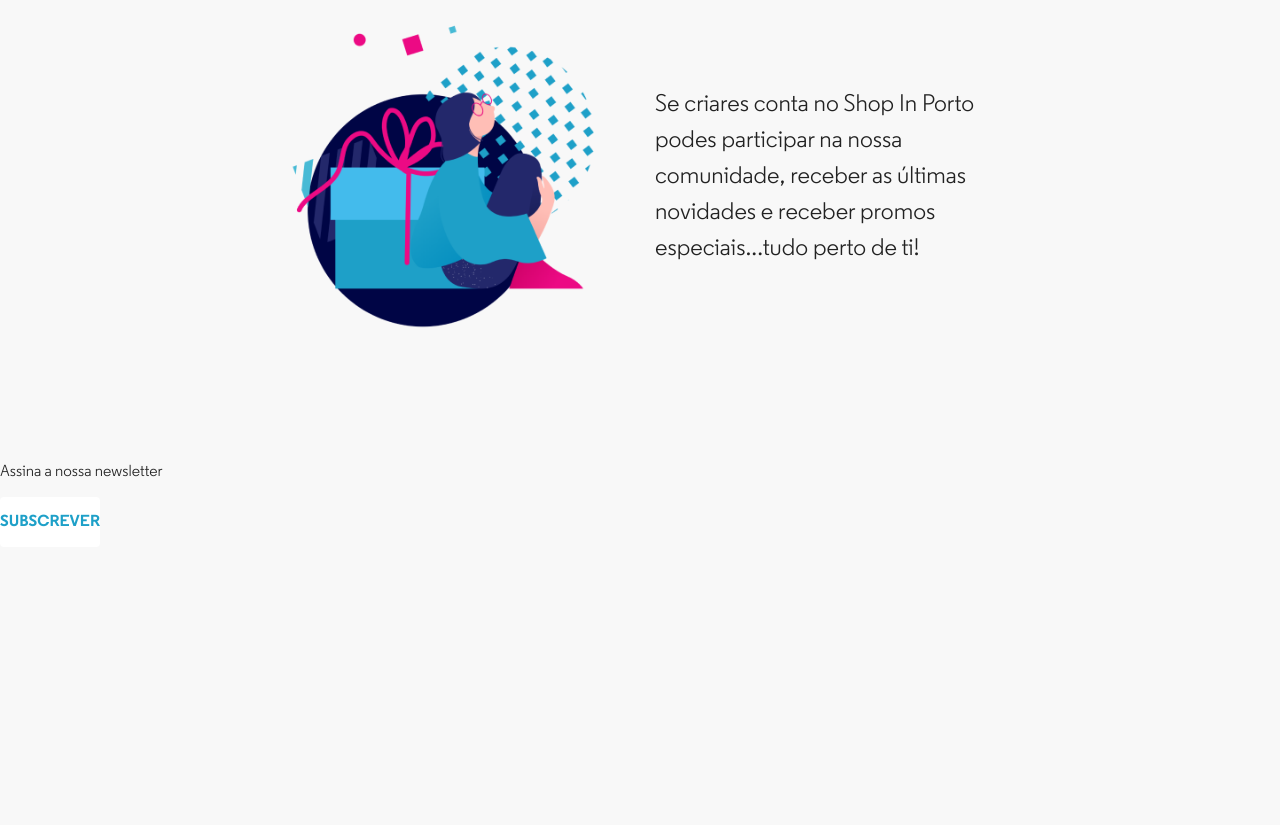
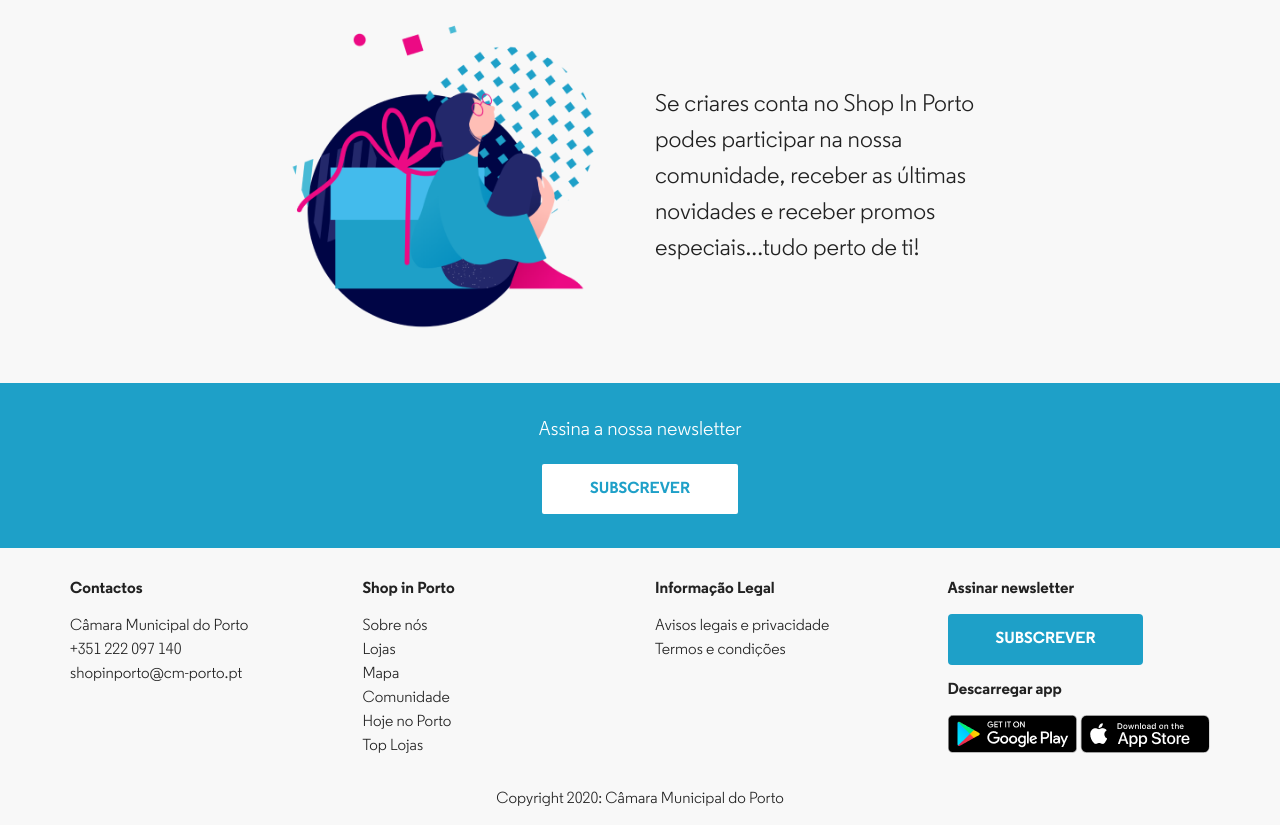
Before and after one commit to luispsousa/projecto360-grupo6, a website: page client/signup.html in a window 1280 px wide. Shown: the part 697-1522 px from the top of the page. Before the commit the page ends 1244 px from the top, so only its background shows below. Drawn offline with Linux system fonts and the light colour scheme.

Commit message:
signup page done

```diff
--- a/client/scss/_footer.scss
+++ b/client/scss/_footer.scss
@@ -0,0 +1,37 @@
+#footer {
+  display: none;
+
+  @media(min-width: $tablet){
+    display: block;
+  }
+
+  .footer-newsletter {
+    background: $primary;
+    flex-direction: column;
+    justify-content: center;
+    align-items: center;
+    padding: 1rem 0 2rem;
+
+    p {
+      color: $white;
+      font-size: 20px;
+    }
+  }
+
+  .footer-links {
+    justify-content: center;
+    margin-top: 1rem;
+
+    h3 {
+      font-weight: bold;
+      font-size: 16px;
+    }
+
+    ul {
+      list-style-type: none;
+      padding: 0;
+      font-size: 16px;
+      line-height: 24px;
+    }
+  }
+}
--- a/client/scss/_grid.scss
+++ b/client/scss/_grid.scss
@@ -2,7 +2,7 @@
     width: $gridwidth;
 }
 .gridrow{
-    width: $gridwidth;
+    width: $gridwidtht;
     margin: 0 auto;
     @media(min-width: $tablet){
         width: $gridwidtht;
--- a/client/scss/_navbar.scss
+++ b/client/scss/_navbar.scss
@@ -1,4 +1,4 @@
-.navbar {
+#navbar {
   background-color: $primary;
   height: 100px;
   text-align: center;
--- a/client/scss/_signup.scss
+++ b/client/scss/_signup.scss
@@ -75,6 +75,7 @@
   .external-signup {
     flex-direction: column;
     align-items: center;
+    margin-bottom: 2rem;
 
     .btn-facebook {
       background: $facebook!important;
@@ -91,8 +92,13 @@
   }
 
   .container-intro {
-    margin-top: 2rem;
+    margin-bottom: 2rem;
     align-items: center;
+    display: none;
+
+    @media(min-width: $tablet){
+      display: flex;
+    }
 
     img {
       max-width: 100%;
--- a/client/scss/_variables.scss
+++ b/client/scss/_variables.scss
@@ -37,7 +37,7 @@
 $gridcolumns: 12;
 $gridgutter: 30px;
 
-$gridwidth: 90%;
+$gridwidth: 100%;
 $gridwidtht: 90%;
 $gridwidthd: $desktop - $gridgutter;
 
--- a/client/scss/styles.scss
+++ b/client/scss/styles.scss
@@ -20,9 +20,14 @@
   background-color: $background;
 }
 
-//TODO - MEDIA QUERY
-main {
+body {
+  /* Margin because of the fixed navigations in mobile */
   margin: 7rem 0;
+
+  @media(min-width: $tablet){
+    margin-top: 7rem;
+    margin-bottom: 0;
+  }
 }
 
 a {
@@ -36,7 +41,8 @@
   font-size: 16px;
   font-weight: bold;
   text-transform: uppercase;
-  padding: 1rem 0;
+  padding: 1rem 3rem;
+  cursor: pointer;
 }
 
 .btn-primary {
@@ -47,4 +53,5 @@
 .btn-secondary {
   background: $white;
   color: $primary;
+  border: 2px solid #1EA0C8;
 }
--- a/client/signup.html
+++ b/client/signup.html
@@ -13,7 +13,7 @@
     <!-- Navbar -->
     <!-- ******************** -->
     <header>
-      <nav class="navbar">
+      <nav id="navbar">
         <img src="/images/logos/logo-negativo.png" alt="Shop in Porto Logo">
         <div class="navbar-icons">
           <img src="/images/icons/search-icon.png" alt="Search icon">
@@ -90,11 +90,52 @@
     <!-- ******************** -->
     <!-- Footer -->
     <!-- ******************** -->
-    <footer class="footer">
-      <div class="footer-newsletter">
-        <p>Assina a nossa newsletter</p>
-        <button class="btn btn-secondary">Subscrever</button>
-      </div>
+    <footer id="footer">
+        <div class="gridrowfull footer-newsletter">
+          <p>Assina a nossa newsletter</p>
+          <button class="btn btn-secondary">Subscrever</button>
+        </div>
+        <div class="gridrow footer-links">
+          <div class="col-t-3">
+            <h3>Contactos</h3>
+            <ul>
+              <li>Câmara Municipal do Porto</li>
+              <li><a href="tel:+351222097140">+351 222 097 140</a></li>
+              <li><a href="mailto:shopinporto@cm-porto.pt">shopinporto@cm-porto.pt</a></li>
+              <li></li>
+            </ul>
+          </div>
+          <div class="col-t-3">
+            <h3>Shop in Porto</h3>
+            <ul>
+              <li><a href="#">Sobre nós</a></li>
+              <li><a href="#">Lojas</a></li>
+              <li><a href="#">Mapa</a></li>
+              <li><a href="#">Comunidade</a></li>
+              <li><a href="#">Hoje no Porto</a></li>
+              <li><a href="#">Top Lojas</a></li>
+            </ul>
+          </div>
+          <div class="col-t-3">
+            <h3>Informação Legal</h3>
+            <ul>
+              <li><a href="#">Avisos legais e privacidade</a></li>
+              <li><a href="#">Termos e condições</a></li>
+            </ul>
+          </div>
+          <div class="col-t-3">
+            <h3>Assinar newsletter</h3>
+            <button class="btn btn-primary">Subscrever</button>
+            <h3>Descarregar app</h3>
+            <a href="#">
+              <img src="/images/android-app.png" alt="Android App Download">
+            </a>
+            <a href="#">
+              <img src="/images/apple-app.png" alt="Android App Download">
+            </a>
+          </div>
+          <p>Copyright 2020: Câmara Municipal do Porto</p>
+        </div>
     </footer>
 
     <script src="./js/main.js"></script>
```
Also changed, not shown: client/css/styles.css, client/images/android-app.png (added), client/images/apple-app.png (added), 1 other file.
